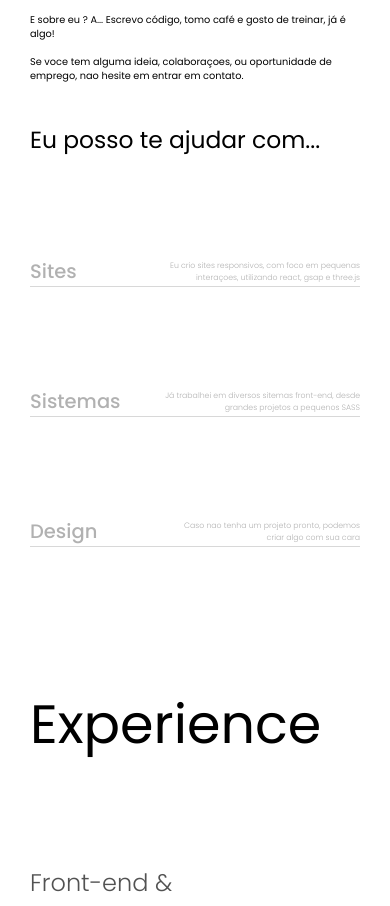
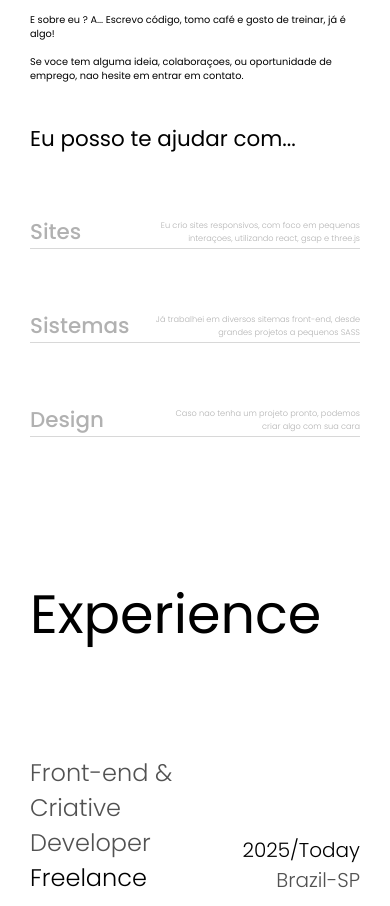
Before and after one commit to GabrielBarbosa2003/portfolio-2025, a React (Vite) app: page /about in a window 390 px wide. Shown: the part 1349-2255 px from the top of the page. Built offline with nearby package versions, Linux system fonts and the light colour scheme.

Commit message:
add: sec how can i help to mobile

```diff
--- a/src/Pages/About/AboutComponents/ICanHelp/icanhelp.css
+++ b/src/Pages/About/AboutComponents/ICanHelp/icanhelp.css
@@ -85,7 +85,20 @@
 
 @media(max-width: 600px) {}
 
-@media(max-width: 480px) {}
+@media(max-width: 480px) {
+      .item-list h2{
+        font-size: 5.5vw;
+    }
+    .item-list p{
+        font-size: 2.1vw;
+    }
+    .item-list{
+        padding-top: 60px;
+    }
+        .icanhelp-section h1 {
+            font-size: 5.5vw;
+        }
+}
 
 @media(max-width: 430px) {}
 
```
